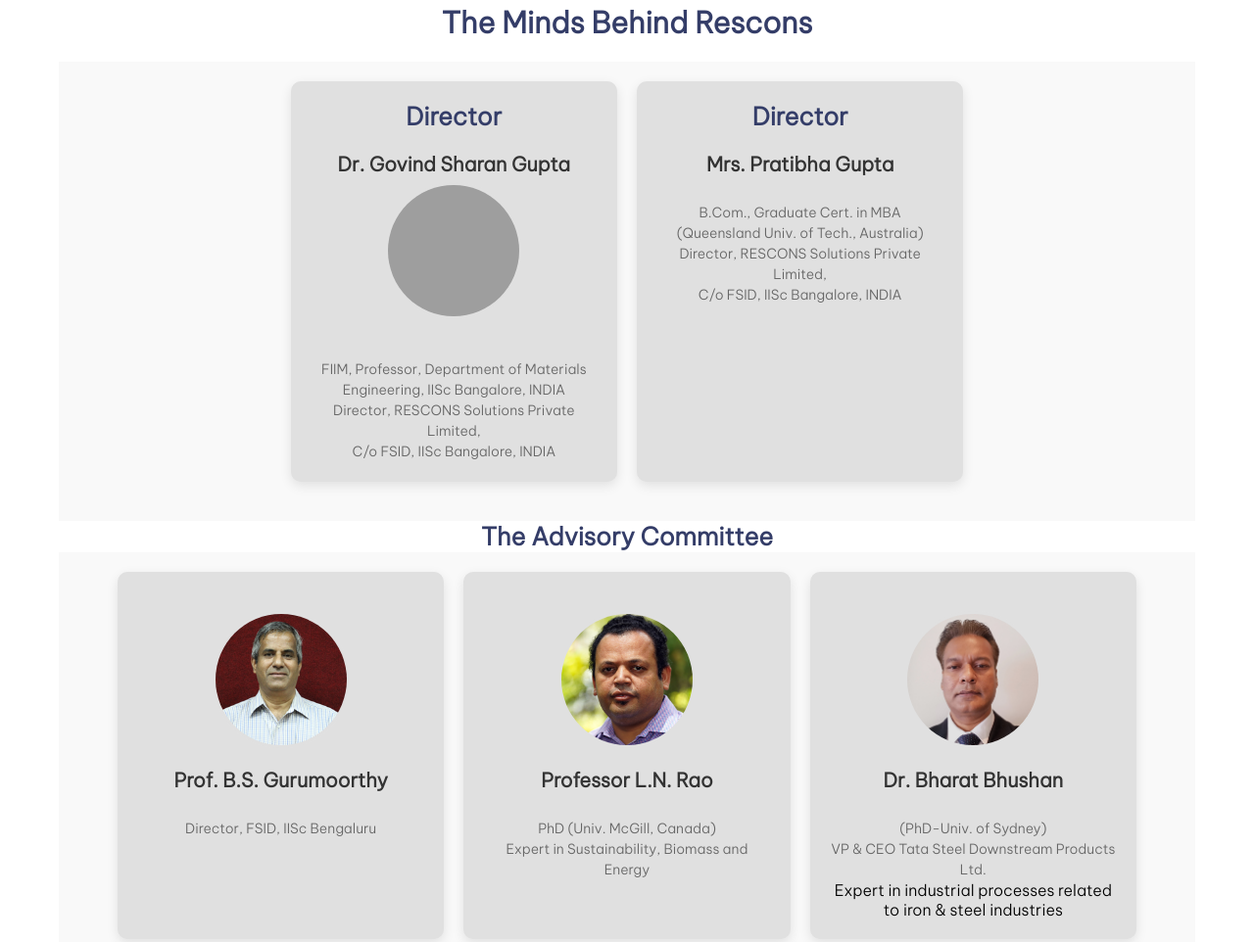
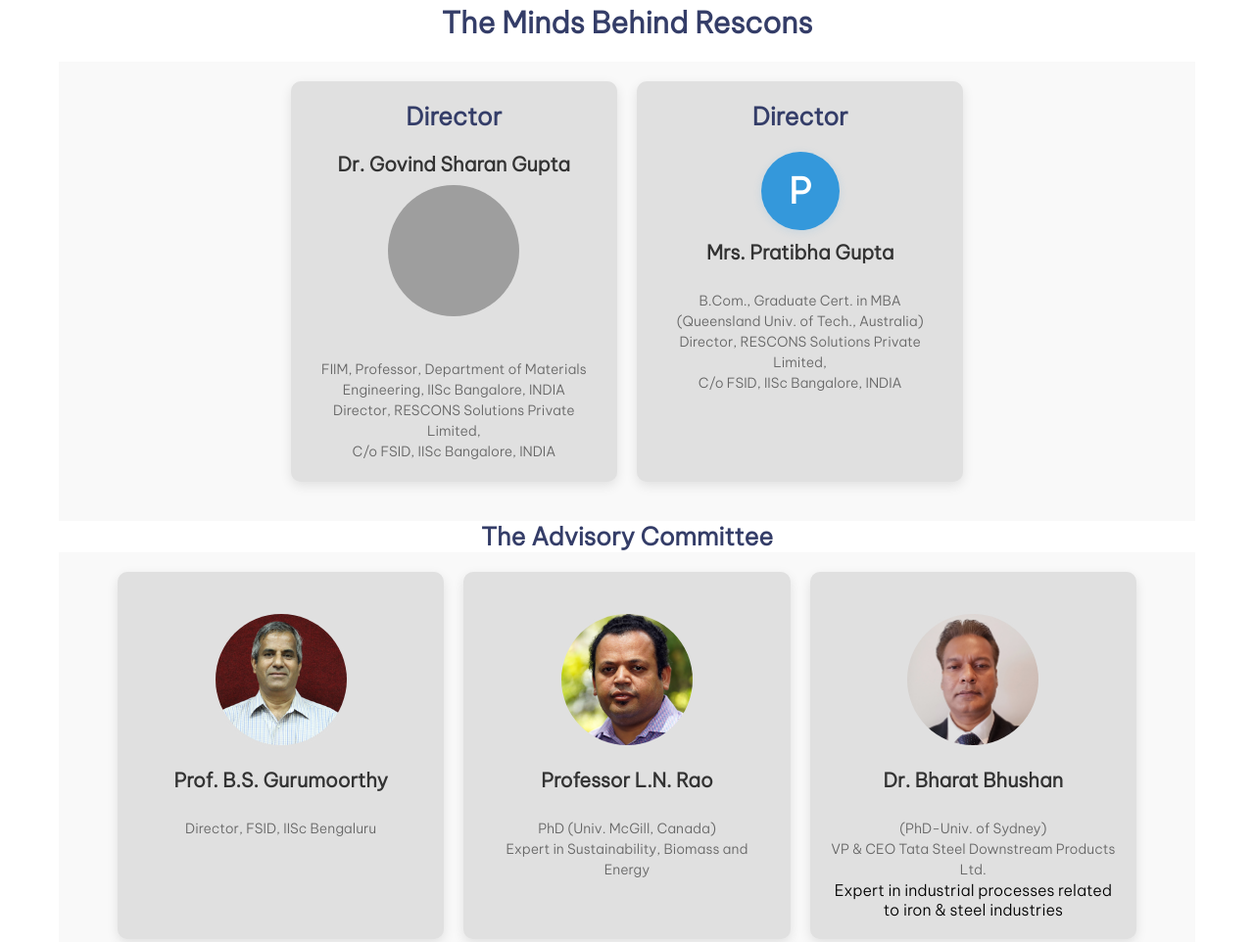
Before and after one commit to rescons/Rescons-Website-Updated, a website: page about.html in a window 1280 px wide. Shown: the part 2678-3640 px from the top of the page at 98% size. Drawn offline with Linux system fonts and the light colour scheme; grey boxes are pictures that could not be loaded.

Commit message:
Updated new intern image

```diff
--- a/about.html
+++ b/about.html
@@ -213,6 +213,7 @@
                 <div class="card" data-animate="fade-in">
                     <h3>Director</h3>
                     <br />
+                    <div class="avatar-placeholder">P</div>
                     <strong style="font-size: 20px;">Mrs. Pratibha Gupta</strong>
                     <p><br />B.Com., Graduate Cert. in MBA (Queensland Univ. of Tech., Australia)</p>
                     <p>Director, RESCONS Solutions Private Limited, <br />C/o FSID, IISc Bangalore, INDIA</p>
@@ -333,6 +334,11 @@
         <img src="./assets/images/Roopas.jpg" alt="Ms. Roopashree N." class="team-photo" />
         <strong>Ms. Roopashree N.</strong>
          <p>Administrative Assistant<br />RESCONS Solutions Pvt. Ltd.</p>
+    </div>
+    <div class="card" data-animate="fade-in">
+        <img src="./assets/images/PL.jpg" alt="SUBATHRA.K" class="team-photo" />
+        <strong>SUBATHRA.K</strong>
+        <p>Intern<br />RESCONS Solutions Pvt. Ltd.</p>
     </div>
 </div>
 
--- a/styles/about.css
+++ b/styles/about.css
@@ -1189,6 +1189,20 @@ p {
     color: #fff;
     text-decoration: none;
 }
+.avatar-placeholder {
+    width: 80px;
+    height: 80px;
+    background-color: #3498db; /* Blue */
+    color: #fff;
+    border-radius: 50%;
+    display: flex;
+    align-items: center;
+    justify-content: center;
+    font-size: 36px;
+    font-weight: bold;
+    margin: 0 auto 10px auto;
+    box-shadow: 0 2px 8px rgba(52, 152, 219, 0.15);
+}
 
 
 
```
Also changed, not shown: assets/images/PL.jpg (added).
